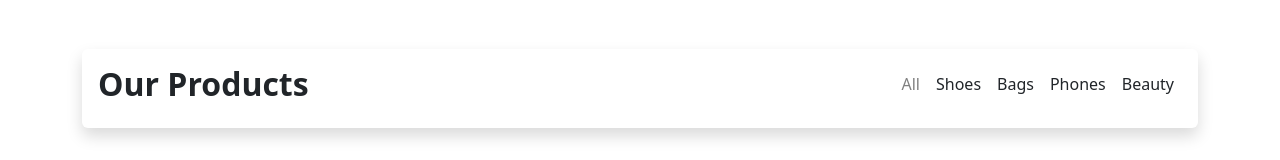
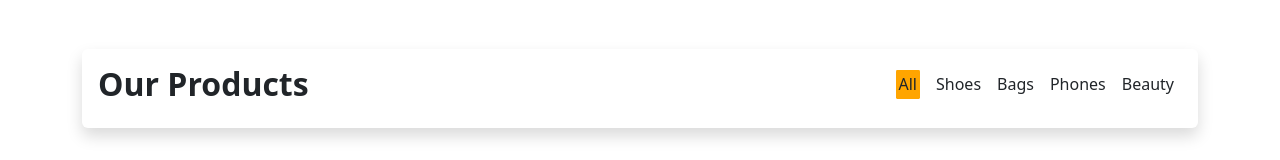
Before and after one commit to Patrick-Njiru/pro-picks, a React (Vite) app: page / in a window 1280 px wide. In both pictures the pointer is over the element "All". Shown: the part 1775-1935 px from the top of the page. Built offline with nearby package versions, Linux system fonts and the light colour scheme.

Commit message:
add hover effects to cards.

```diff
--- a/src/components/ProductCard.jsx
+++ b/src/components/ProductCard.jsx
@@ -48,7 +48,7 @@ const ProductCard = ({section}) => {
 
               </div>
               <div
-                className="bg-orange-75 px-3 d-flex justify-content-between align-items-center text-dark our-products_category"
+                className="bg-orange-75 px-3 d-flex justify-content-between align-items-center text-dark"
                 style={{height: '20%'}}
               >
                 <h6 className="fw-bold text-capitalize">category</h6>
@@ -60,10 +60,10 @@ const ProductCard = ({section}) => {
                   <FaStar className='h6' />
                 </div>
               </div>
-              <h5 className="text-capitalize mt-3 px-3 "> Title </h5>
+              <h5 className="text-capitalize mt-3 px-3 our-product-card_title"> Title </h5>
               <div className="d-flex justify-content-between px-3">
                 <h6 className='text-capitalize'>Brand</h6>
-                <h6 className="text-orange-75">$100.00</h6>
+                <h6 className="text-orange our-product-card_price">$100.00</h6>
               </div>
             </div>
 
--- a/src/index.css
+++ b/src/index.css
@@ -35,4 +35,8 @@ a.link-orange:hover { background-color: var(--orange-75); }
 
 .clickable { cursor: pointer; }
 
-.clickable:hover { color: gray;}
+.clickable:hover {
+  background-color: var(--orange);
+  padding: 5px 3px;
+  border-radius: 5%;
+}
--- a/src/pages/home/home.css
+++ b/src/pages/home/home.css
@@ -17,6 +17,14 @@
   top: -3vh;
 }
 
+.our-product-card:hover .our-product-card_title {
+  color: var(--orange);
+}
+
+.our-product-card:hover .our-product-card_price {
+  color: #000;
+}
+
 div.our-product-card_img {
   background-size: 100% 100%;
   transition: background-size linear 1s;
```
